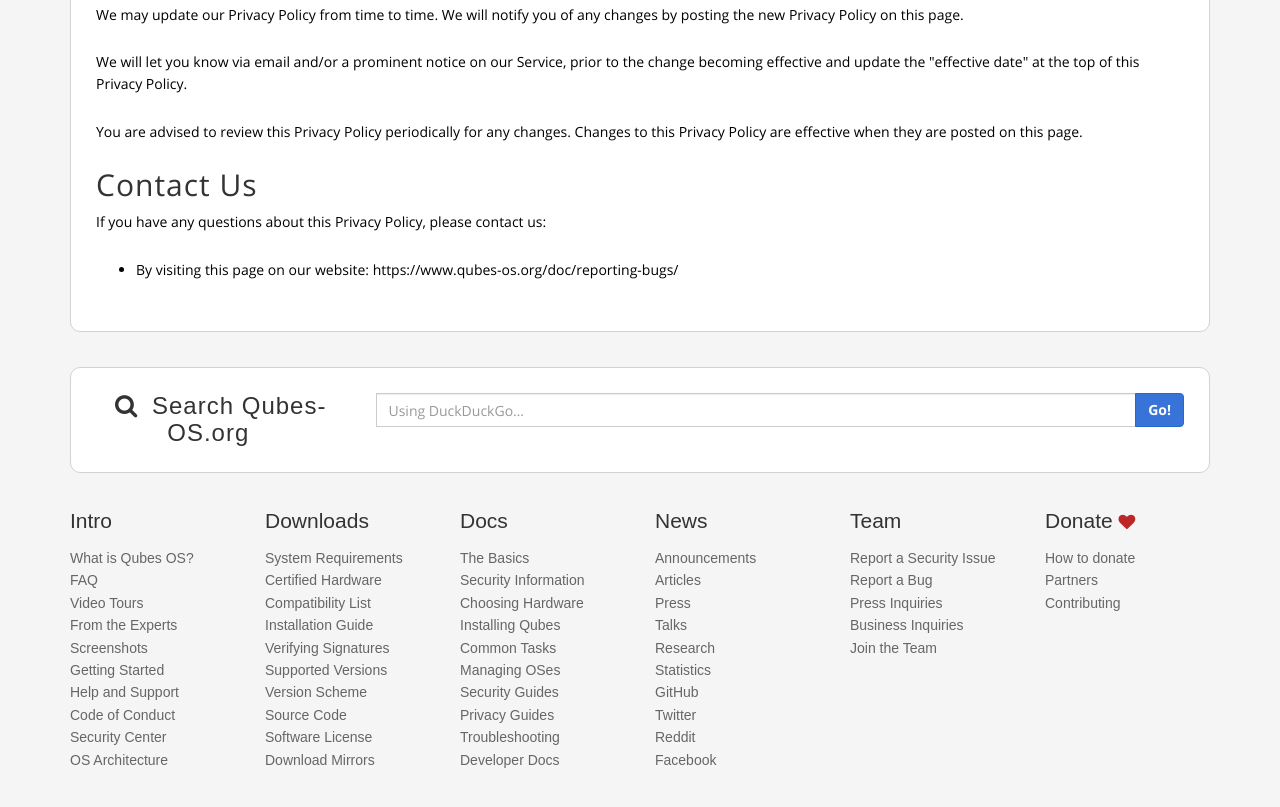
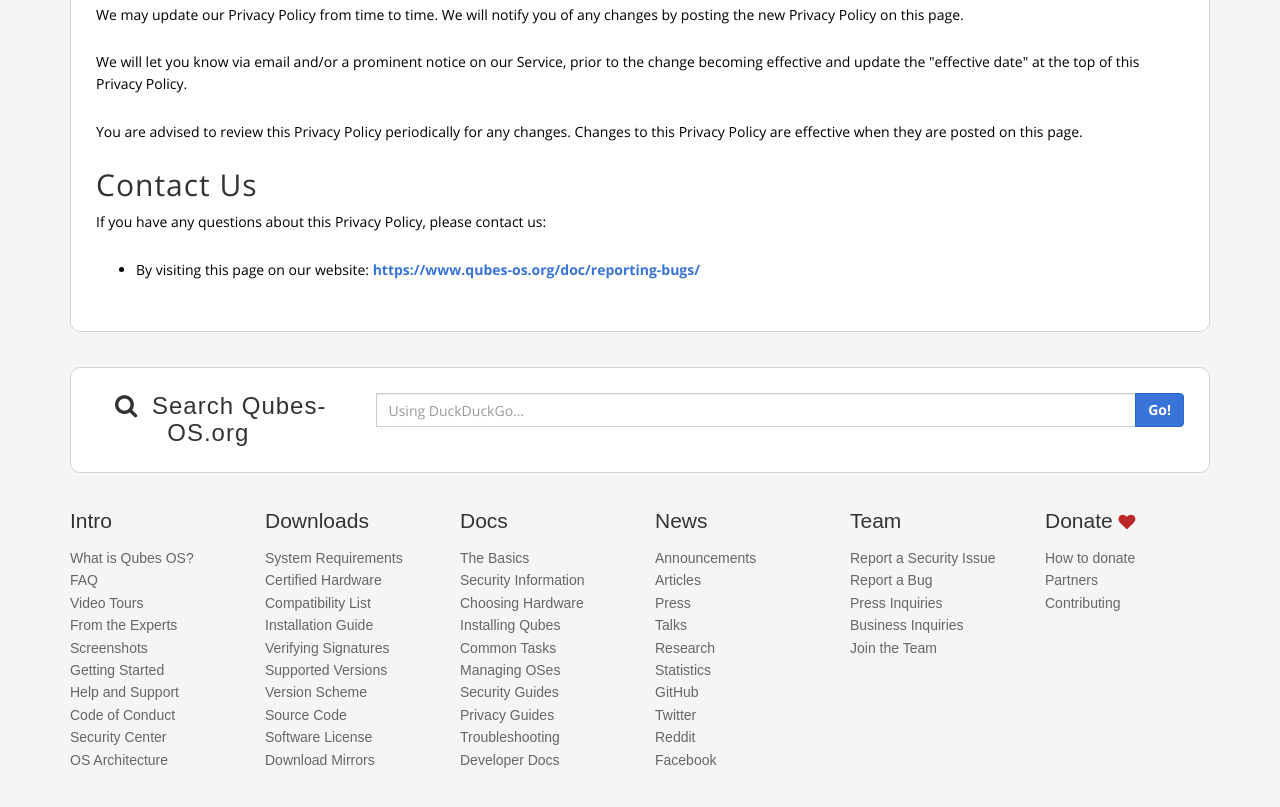
Before and after one commit to QubesOS/qubesos.github.io, a Jekyll site: the page built from pages/privacy.html, in a window 1280 px wide and 900 px high, scrolled down 2806 px, cut to the strip 0-807 px from the top of the window. Built offline with Jekyll 4.4.1, drawn with Linux system fonts in a browser that asks for light colours; some web fonts are replaced; part of the change alters nothing that is shown.

Commit message:
Turn text URL into a hyperlink

```diff
--- a/pages/privacy.html
+++ b/pages/privacy.html
@@ -109,5 +109,5 @@ redirect_from:
 <h2>Contact Us</h2>
 <p>If you have any questions about this Privacy Policy, please contact us:</p>
 <ul>
-    <li>By visiting this page on our website: https://www.qubes-os.org/doc/reporting-bugs/</li>
+    <li>By visiting this page on our website: <a href="https://www.qubes-os.org/doc/reporting-bugs/">https://www.qubes-os.org/doc/reporting-bugs/</a></li>
 </ul>
```
